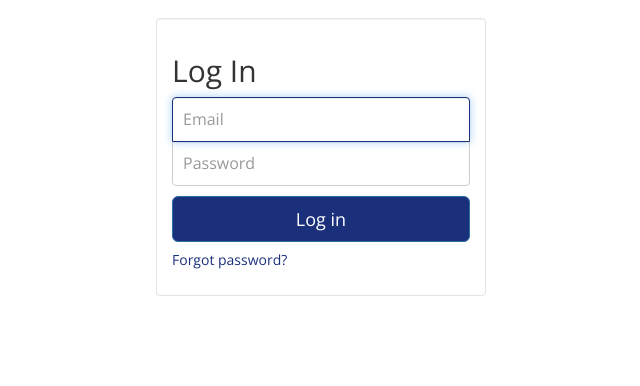
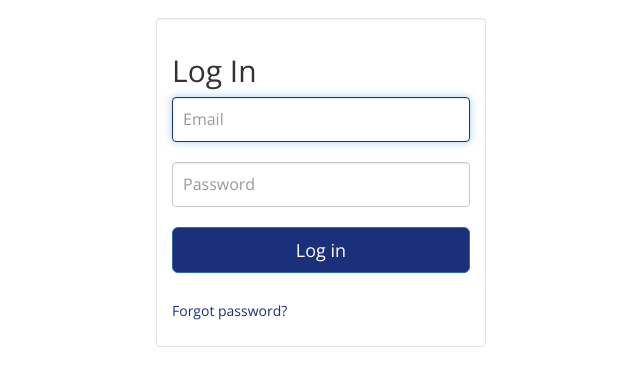
Before and after one commit to xyb994/housing, a Django app: page /login/ in a window 1280 px wide. Shown: the part 51-437 px from the top of the page, without its empty margins (319-959 px from the left). Run offline with Django 3.2, Linux system fonts and the light colour scheme; some libraries are stand-ins or nearby versions.

Commit message:
Update login and registration styling

```diff
--- a/housing/listings/static/registration/css/login.css
+++ b/housing/listings/static/registration/css/login.css
@@ -1,12 +1,18 @@
 .well {
     background-color: #ffffff;
+}
+
+.form-control-custom {
+  margin-top: auto;
+  margin-bottom: auto;
 }
 
 .form-control-custom:focus {
     border:1px solid #1b307b;
 }
 
-.btn-custom {
+.btn-custom,
+.btn-custom:hover {
     background-color: #1b307b;
 }
 
@@ -47,14 +53,6 @@ a {
   z-index: 2;
 }
 
-.form-signin input[type="email"] {
-  margin-bottom: -1px;
-  border-bottom-right-radius: 0;
-  border-bottom-left-radius: 0;
+.form-signin input {
+  margin-bottom: 20px;
 }
-
-.form-signin input[type="password"] {
-  margin-bottom: 10px;
-  border-top-left-radius: 0;
-  border-top-right-radius: 0;
-}
```
Also changed, not shown: housing/listings/static/registration/css/registration.css (+4 -11 lines).
